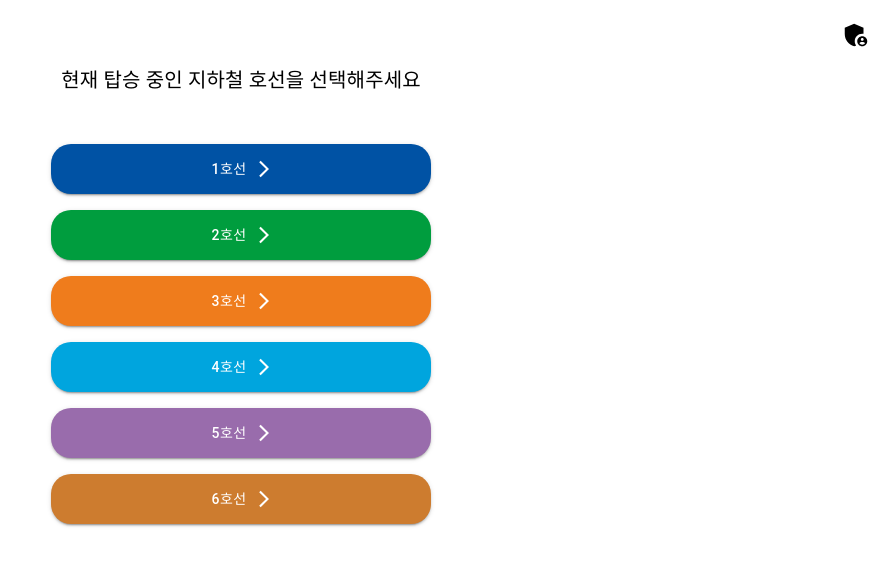
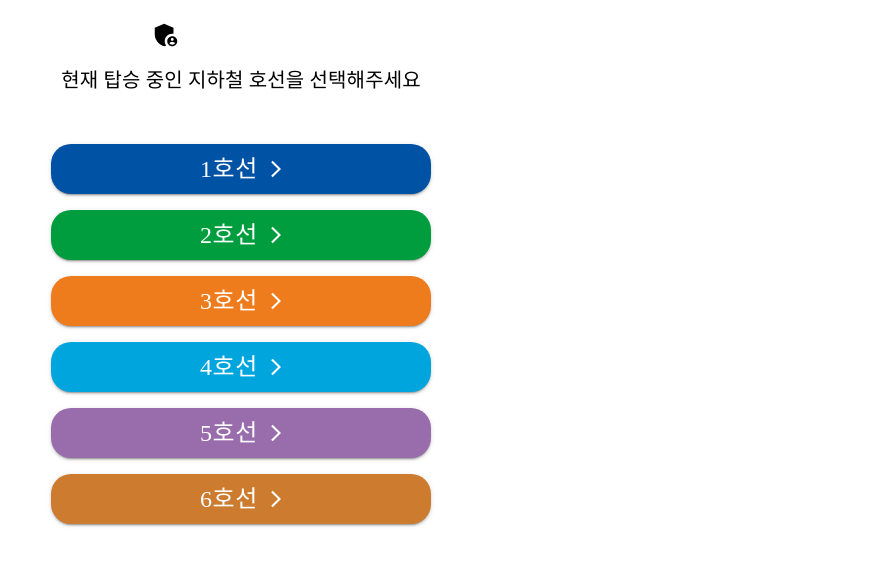
Before and after one commit to 1unaram/SmartCampus-SBS, a React (Create React App) app in the folder client/: page / in a window 1280 px wide. Shown: the top 566 px of the page, without its empty margins (399-1280 px from the left). Built offline with nearby package versions, Linux system fonts and the light colour scheme; a web font is replaced by a local one.

Commit message:
민원 url default값 설정/디자인 수정

```diff
--- a/client/src/Components/AdminPage.js
+++ b/client/src/Components/AdminPage.js
@@ -64,6 +64,7 @@ const AdminPage = () => {
                     display: "flex",
                     flexDirection: "column",
                     alignItems: "center",
+                    mb: 8
                 }}>
 
                 {/* 뒤로 가기 버튼 */}
--- a/client/src/Components/ComplainForm.js
+++ b/client/src/Components/ComplainForm.js
@@ -156,16 +156,21 @@ const ComplainForm = () => {
     // URL Parameter값 할당
     const location = useLocation();
     const queryData = QueryString.parse(location.search, { ignoreQueryPrefix: true });
-    const [trainNum, setTrainNum] = useState("");
-    const [destination, setDestination] = useState("");
+    const [defaultTrainNum, setDefaultTrainNum] = useState("");
+    const [defaultDestination, setDefaultDestination] = useState("");
     useEffect(() => {
+        const newData = { ...complainData };
+
         if (queryData.trainNum) {
-            setTrainNum(queryData.trainNum);
+            setDefaultTrainNum(queryData.trainNum);
+            newData.trainNum = defaultTrainNum;
         }
         if (queryData.destination) {
-            setDestination(queryData.destination);
+            setDefaultDestination(queryData.destination);
+            newData.destination = defaultDestination;
         }
-    }, [params]);
+        setComplainData(newData);
+    }, [defaultTrainNum, defaultDestination]);
 
     return (
         <ThemeProvider theme={theme}>
@@ -207,11 +212,11 @@ const ComplainForm = () => {
                             <FormGroup sx={{ width: "100%", fontSize: 14 }} className={style.formGroup}>
                                 <Box sx={{ display: "flex", flexDirection: "column", mb: 2 }}>
                                     열차번호
-                                    <TextField id="trainNum" label="Train" variant="outlined" sx={{ mt: 1 }} onChange={handleInput} value={trainNum ? trainNum : ""} />
+                                    <TextField id="trainNum" label="Train" variant="outlined" sx={{ mt: 1 }} onChange={handleInput} value={defaultTrainNum ? defaultTrainNum : ""} />
                                 </Box>
                                 <Box sx={{ display: "flex", flexDirection: "column", mb: 2 }}>
                                     행선지
-                                    <TextField id="destination" label="Destination" variant="outlined" sx={{ mt: 1 }} onChange={handleInput} value={destination ? destination : ""} />
+                                    <TextField id="destination" label="Destination" variant="outlined" sx={{ mt: 1 }} onChange={handleInput} value={defaultDestination ? defaultDestination : ""} />
                                 </Box>
                                 <Box sx={{ display: "flex", flexDirection: "column", mb: 2 }}>
                                     전화번호
--- a/client/src/Components/Main.js
+++ b/client/src/Components/Main.js
@@ -36,35 +36,35 @@ const Main = () => {
         }}>
 
         {/* admin 버튼 */}
-        <Link to="/adminpage" style={{ position: "absolute", right: 10, top: 20 }}>
+        <Link to="/adminpage" style={{ position: "absolute", right: 700, top: 20 }}>
           <AdminPanelSettingsIcon
             sx={{ fontSize: 30, color: "black" }}
           />
         </Link>
 
         {/* 제목 */}
-        <Typography component="h1" variant="h6" className={style.chooseTitle} sx={{ mb: 5 }}>
+        <Typography component="h1" variant="h6" className={style.text} sx={{ mb: 5 }}>
           현재 탑승 중인 지하철 호선을 선택해주세요
         </Typography>
 
         {/* 호선 연결 */}
         <Link to='/complainform/1?trainNum=S/K401&destination=인천행'>
-          <Button variant="contained" sx={{ width: 380, height: 50, m: 1, borderRadius: 5 }} style={{ backgroundColor: lineColor["1"] }} endIcon={<ArrowForwardIosIcon />} >1호선</Button>
+          <Button variant="contained" sx={{ width: 380, height: 50, m: 1, borderRadius: 5, fontSize: 24 }} style={{ backgroundColor: lineColor["1"] }} endIcon={<ArrowForwardIosIcon />} className={style.text} >1호선</Button>
         </Link>
         <Link to='/complainform/2?trainNum=S20521&destination=을지로순환행'>
-          <Button variant="contained" sx={{ width: 380, height: 50, m: 1, borderRadius: 5 }} style={{ backgroundColor: lineColor["2"] }} endIcon={<ArrowForwardIosIcon />} >2호선</Button>
+          <Button variant="contained" sx={{ width: 380, height: 50, m: 1, borderRadius: 5, fontSize: 24 }} style={{ backgroundColor: lineColor["2"] }} endIcon={<ArrowForwardIosIcon />} className={style.text}>2호선</Button>
         </Link>
         <Link to='/complainform/3?trainNum=3421&destination=대화행'>
-          <Button variant="contained" sx={{ width: 380, height: 50, m: 1, borderRadius: 5 }} style={{ backgroundColor: lineColor["3"] }} endIcon={<ArrowForwardIosIcon />} >3호선</Button>
+          <Button variant="contained" sx={{ width: 380, height: 50, m: 1, borderRadius: 5, fontSize: 24 }} style={{ backgroundColor: lineColor["3"] }} endIcon={<ArrowForwardIosIcon />} className={style.text}>3호선</Button>
         </Link>
         <Link to='/complainform/4?trainNum=4300&destination=당고개행'>
-          <Button variant="contained" sx={{ width: 380, height: 50, m: 1, borderRadius: 5 }} style={{ backgroundColor: lineColor["4"] }} endIcon={<ArrowForwardIosIcon />} >4호선</Button>
+          <Button variant="contained" sx={{ width: 380, height: 50, m: 1, borderRadius: 5, fontSize: 24 }} style={{ backgroundColor: lineColor["4"] }} endIcon={<ArrowForwardIosIcon />} className={style.text}>4호선</Button>
         </Link>
         <Link to='/complainform/5?trainNum=5000&destination=방화행'>
-          <Button variant="contained" sx={{ width: 380, height: 50, m: 1, borderRadius: 5 }} style={{ backgroundColor: lineColor["5"] }} endIcon={<ArrowForwardIosIcon />} >5호선</Button>
+          <Button variant="contained" sx={{ width: 380, height: 50, m: 1, borderRadius: 5, fontSize: 24 }} style={{ backgroundColor: lineColor["5"] }} endIcon={<ArrowForwardIosIcon />} className={style.text}>5호선</Button>
         </Link>
         <Link to='/complainform/6?trainNum=6000&destination=응암순환행'>
-          <Button variant="contained" sx={{ width: 380, height: 50, m: 1, borderRadius: 5 }} style={{ backgroundColor: lineColor["6"] }} endIcon={<ArrowForwardIosIcon />} >6호선</Button>
+          <Button variant="contained" sx={{ width: 380, height: 50, m: 1, borderRadius: 5, fontSize: 24 }} style={{ backgroundColor: lineColor["6"] }} endIcon={<ArrowForwardIosIcon />} className={style.text}>6호선</Button>
         </Link>
       </Box>
     </Container >
--- a/client/src/Components/styles/Main.module.css
+++ b/client/src/Components/styles/Main.module.css
@@ -12,6 +12,6 @@ a {
 }
 
 /* className */
-.chooseTitle {
+.text {
 	font-family: "twayair" !important;
 }
```
